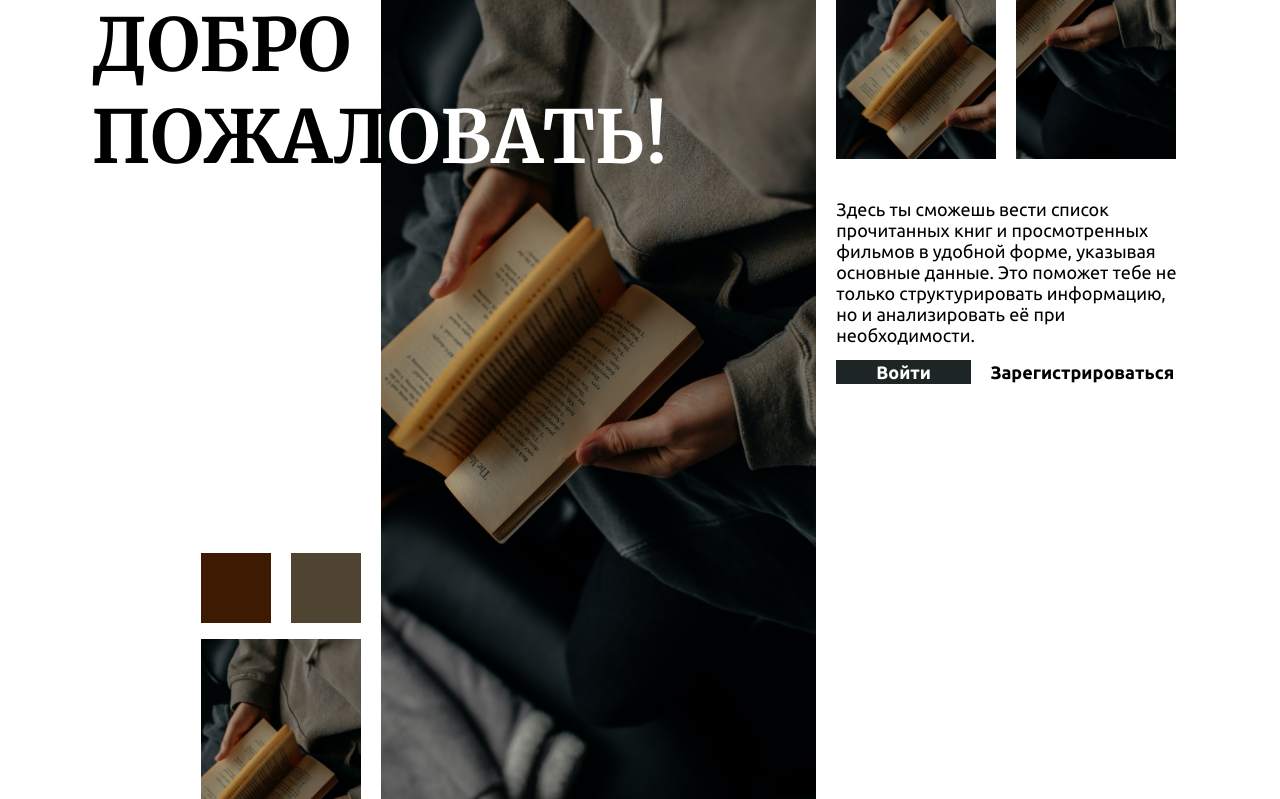
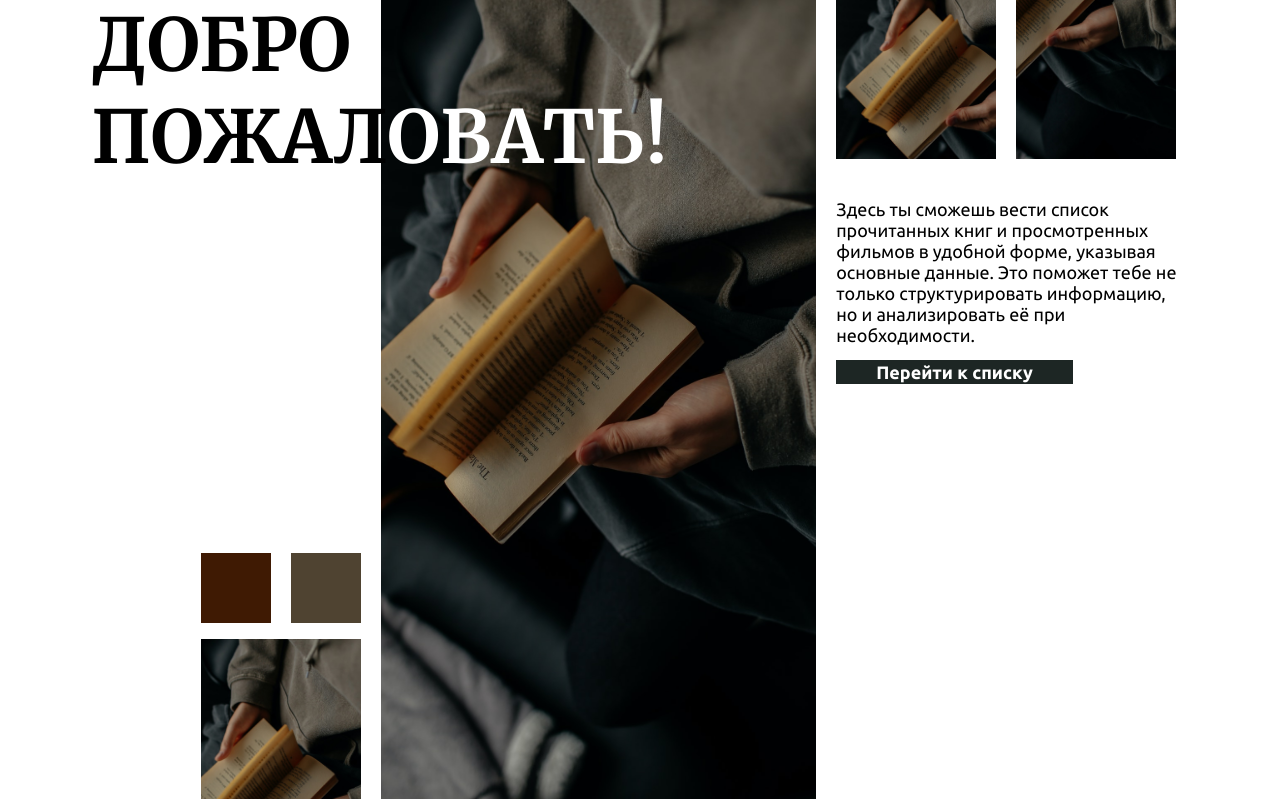
Before and after one commit to GarrulousMouth/django_bookmovielist, a Django app: page / in a window 1280 px wide. Shown: the part 101-900 px from the top of the page. Run offline with Django 4.2, Linux system fonts and the light colour scheme; the visitor is signed in with stand-in values (Sample User, id 1).

Commit message:
Доработка домашней страницы
Проверка на зарегистрированного пользователя, чтобы он мог перейти на страницу списков.

```diff
--- a/bookmovielistapp/templates/bookmovielistapp/index.html
+++ b/bookmovielistapp/templates/bookmovielistapp/index.html
@@ -31,8 +31,12 @@
         </div>
         <h1 class="home-text text">Здесь ты сможешь вести список прочитанных книг и просмотренных фильмов в удобной форме, указывая основные данные. Это поможет тебе не только структурировать информацию, но и анализировать её при необходимости.</h1>
         <div class="btn-box">
-            <a class="btn-box__btn btn" href="{% url 'loginuser' %}">Войти</a>
-            <a class="btn-box__link btn-text" href="{% url 'signup' %}">Зарегистрироваться</a>
+            {% if not user.is_authenticated %}
+                <a class="btn-box__btn btn" href="{% url 'loginuser' %}">Войти</a>
+                <a class="btn-box__link btn-text" href="{% url 'signup' %}">Зарегистрироваться</a>
+            {% else %}
+                <a class="btn-box__btn btn" href="{% url 'current' %}">Перейти к списку</a>
+            {% endif %}
         </div>
     </div>
 </main>
```
